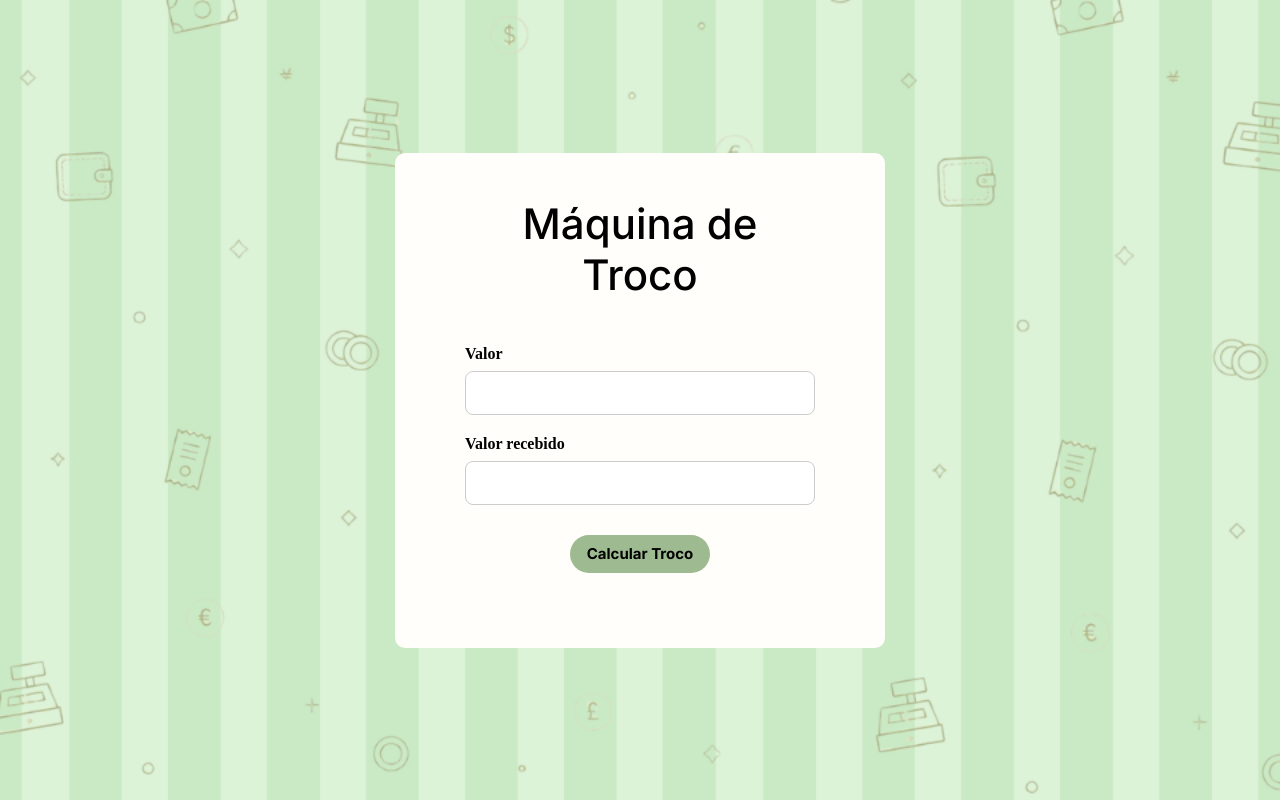
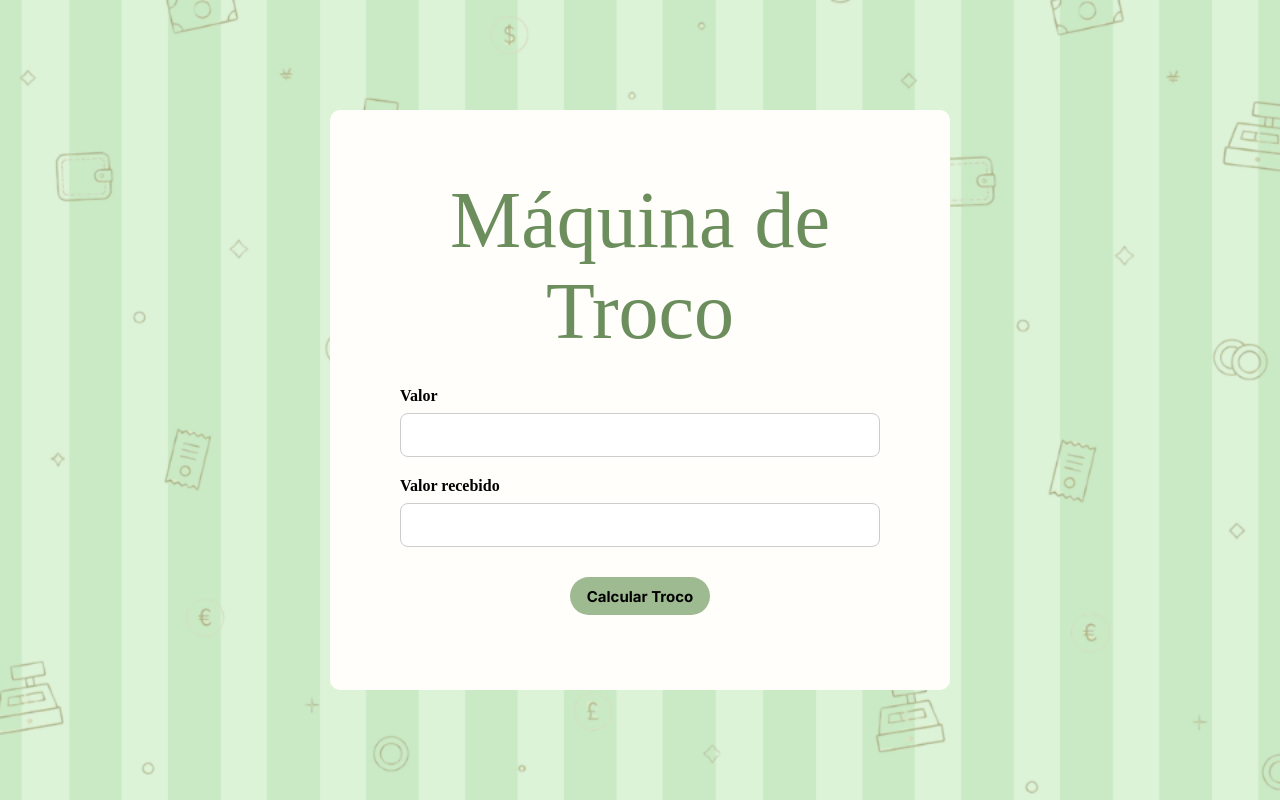
Before and after one commit to HelloisaLeite/maquina-de-troco, a React (Vite) app: page / in a window 1280 px wide. Built offline with nearby package versions, Linux system fonts and the light colour scheme; a web font is replaced by a local one.

Commit message:
adiciona comentários

```diff
--- a/src/App.css
+++ b/src/App.css
@@ -9,24 +9,12 @@
 .container {
   background-color: var(--box-color);
   width: 100%;
-  max-width: 490px;
+  max-width: 620px;
   min-height: auto;
   padding: 45px 70px;
   border-radius: 10px;
   box-sizing: border-box;
 }
-
-/* Título */
-
-.container h1 {
-  text-align: center;
-  margin: 0 0 45px 0;
-  font-family: var(--text-font-family);
-  font-size: 42px;
-  color: var(--text-color);
-}
-
-/* Botão */
 
 .botao {
   display: flex;
@@ -52,7 +40,6 @@
   cursor: pointer;
 }
 
-/* Resultado */
 
 .resultado-calculo {
   display: flex;
@@ -72,8 +59,6 @@
   text-align: left;
 }
 
-/* Mensagem de erro */
-
 .mensagem {
   margin: 15px 0;
   padding: 12px;
--- a/src/App.jsx
+++ b/src/App.jsx
@@ -20,13 +20,12 @@ function App() {
   const [mensagem, setMensagem] = useState('')
 
 
-  // Função responsável pelo cálculo
+  // Função responsável pelo cálculo do troco
   function calcularTroco() {
 
     // Limpa mensagens anteriores
     setMensagem('')
 
-    // Verifica se os campos foram preenchidos
     if (valorCompra === '' || valorPago === '') {
       setMensagem('Preencha todos os campos.')
       setTroco(null)
@@ -73,7 +72,7 @@ function App() {
   }
 
 
-  // Função que calcula a quantidade de cédulas e moedas
+  // função que calcula a quantidade de cédulas e moedas
   function calcularCedulasEMoedas(troco) {
 
     let valor = Math.round(troco * 100)
--- a/src/index.css
+++ b/src/index.css
@@ -31,7 +31,7 @@ h1 {
   font-family: var(--title-font-family);
   color: var(--title-color);
   text-align: center;
-  font-size: clamp(2rem, 4rem + 2vw, 6rem);
+  font-size: clamp(2rem, 5rem + 2vw, 5rem);
   margin: 0;
   margin-top: 20px;
   font-weight: 500;
```
